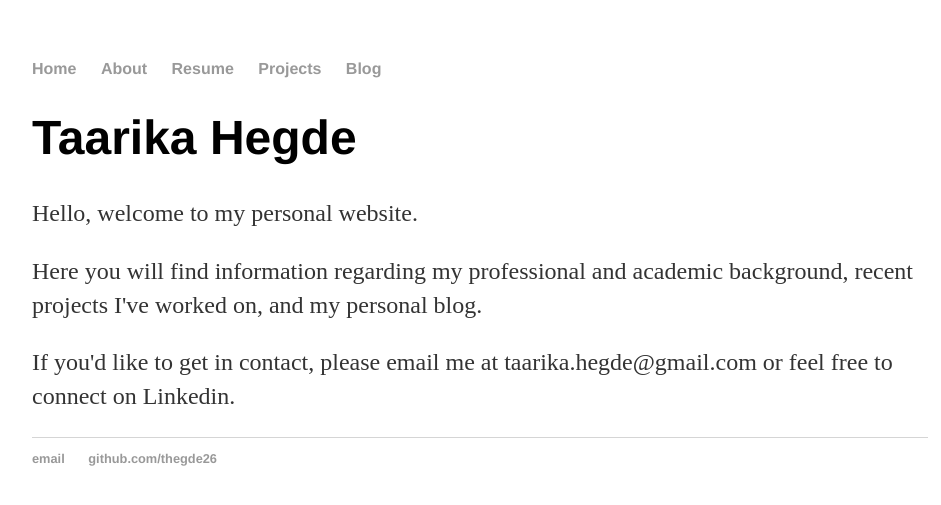
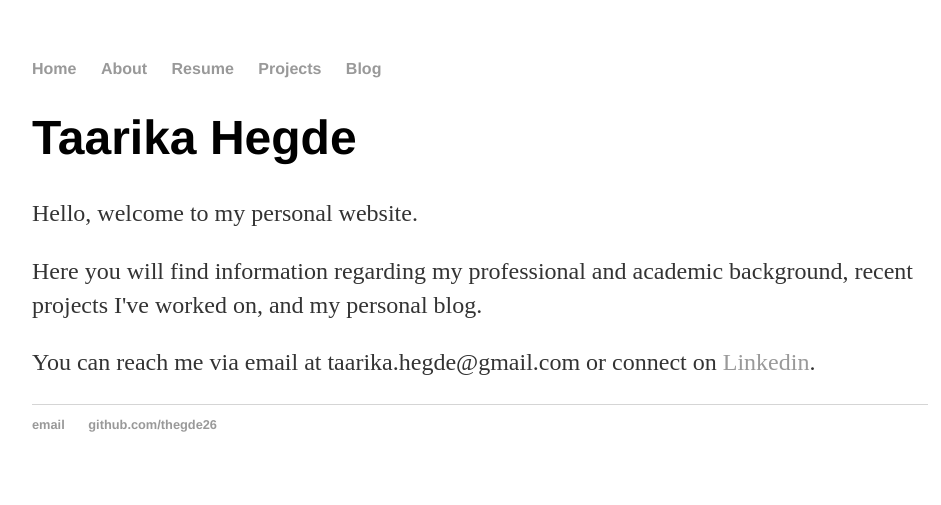
Before and after one commit to thegde26/thegde26.github.io, a Jekyll site: the page built from index.html, in a window 1280 px wide. Shown: the top 505 px of the page, without its empty margins (160-1101 px from the left). Built offline with Jekyll 4.4.1, drawn with Linux system fonts in a browser that asks for light colours.

Commit message:
Update index.html

```diff
--- a/index.html
+++ b/index.html
@@ -6,5 +6,5 @@ title: Taarika Hegde Personal Website
 	<h1>Taarika Hegde</h1>
 	<p>Hello, welcome to my personal website.</p>
 	<p>Here you will find information regarding my professional and academic background, recent projects I've worked on, and my personal blog.</p>
-	<p>If you'd like to get in contact, please email me at taarika.hegde@gmail.com or feel free to connect on Linkedin.</p>
+	<p>You can reach me via email at taarika.hegde@gmail.com or connect on <a href="https://www.linkedin.com/in/taarika-hegde/">Linkedin</a>.</p>
 </div><!-- /.blurb -->
```
